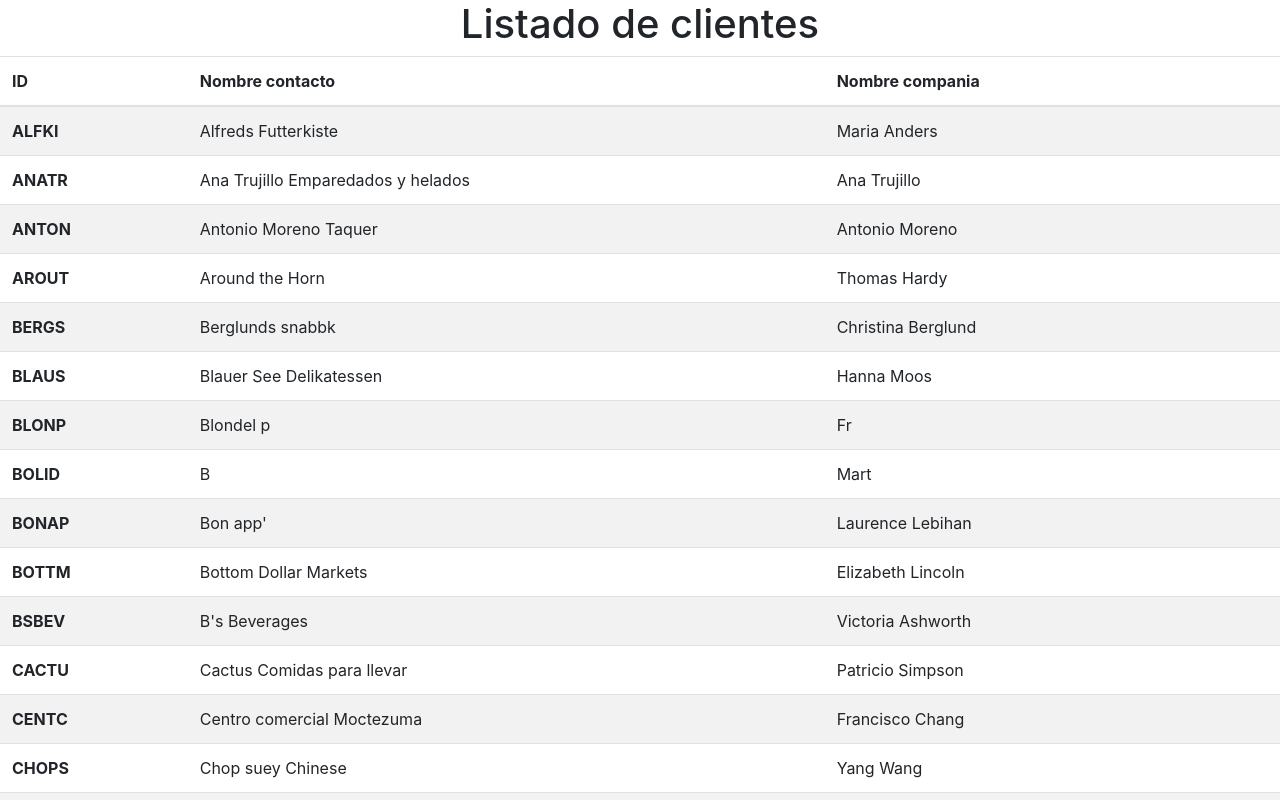
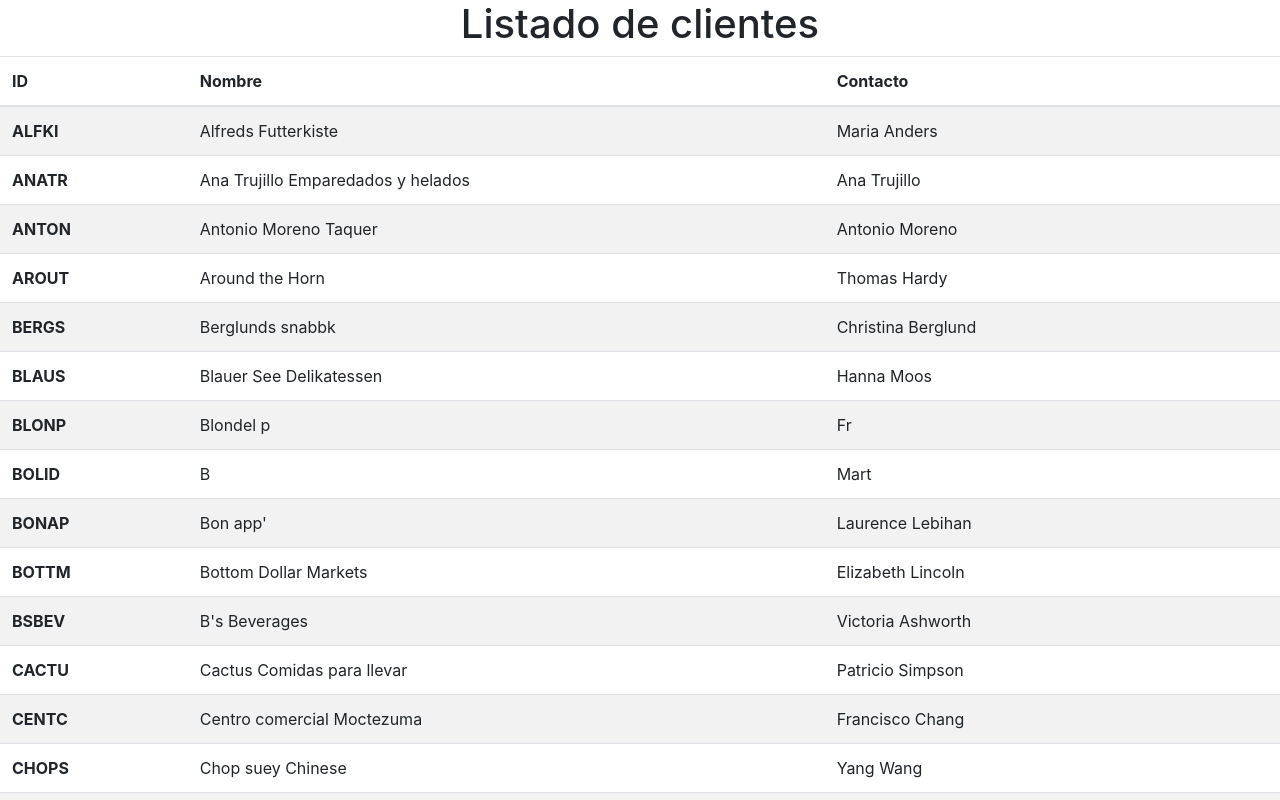
Before and after one commit to natobo/isis3710-uniandes-EjercicioNodeJS, a website: page index.html in a window 1280 px wide. Shown: the top 800 px of the page. Drawn offline with nearby package versions, Linux system fonts and the light colour scheme.

Commit message:
Ajustes del repositorio

```diff
--- a/index.html
+++ b/index.html
@@ -14,8 +14,8 @@
                 <thead>
                   <tr>
                     <th scope="col">ID</th>
-                    <th scope="col">Nombre contacto</th>
-                    <th scope="col">Nombre compania</th>
+                    <th scope="col">Nombre</th>
+                    <th scope="col">Contacto</th>
                   </tr>
                 </thead>
                 <tbody>
```
Also changed, not shown: server.js (+5 -4 lines), README.md.
